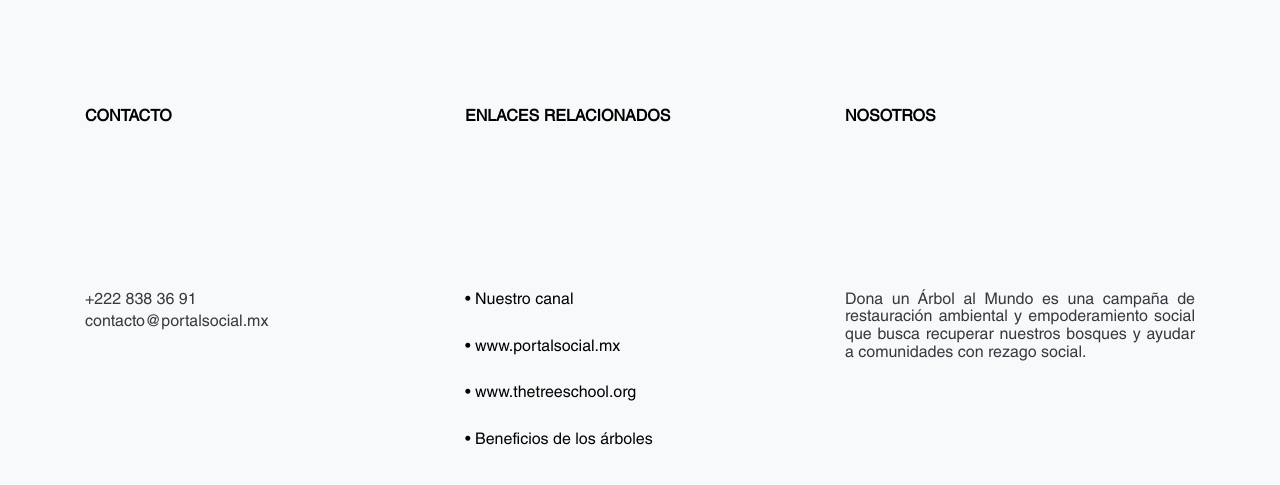
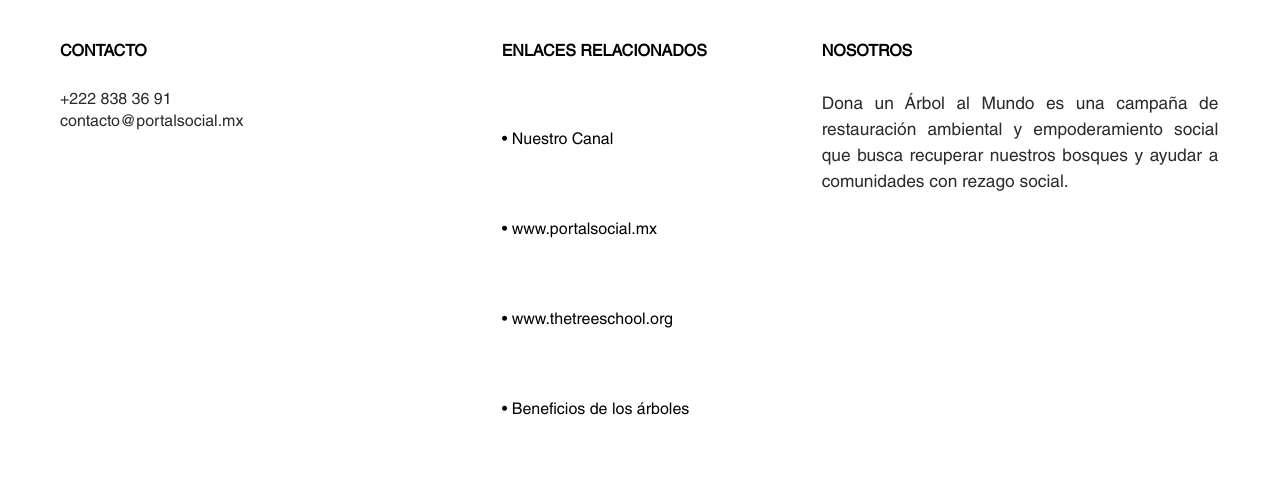
Before and after one commit to Alexalonsoq/Donaunarbol, a CodeIgniter app: page /Donaunarbol/index.php/home/sus in a window 1280 px wide. Shown: the part 6015-6500 px from the top of the page. Run offline with CodeIgniter, Linux system fonts and the light colour scheme; some libraries are stand-ins or nearby versions.

Commit message:
Fixed footer

```diff
--- a/application/views/footer.php
+++ b/application/views/footer.php
@@ -1,90 +1,81 @@
-<div class="footer">
+<!-- Footer -->
+<footer class="page-footer font-small blue pt-4 footer pb-4">
 
-<footer class="page-footer font-small " id="footer" >
-<div class="feature-wrapper p-3  bg-light text-dark">
-    <div style="clear:both; margin:100px" > </div>
+    <!-- Footer Links -->
+    <div class="container-fluid text-center text-md-left">
 
-    <div class="container">
+      <!-- Grid row -->
       <div class="row">
-            <div class="col-sm-12 col-md-3 text-center text-md-left  mb-3 mb-md-0">
-                <h4 class="text-uppercase" >CONTACTO</h4>
-                <br>
-                <br>
 
- <h6>+222 838 36 91
-   <h3></h3> </h6>
+        <!-- Grid column -->
+        <div class="col-md-4 mt-5 ml-5 mr-5 pl-5" id="contacto">
+          <!-- Content -->
+          <h4 class="text-uppercase">Contacto</h4>
+           <div class="contenido mt-5">
+              <h6>+222 838 36 91</h6>
               <h6>contacto@portalsocial.mx</h6>
-<p>&nbsp;</p>
-<br>
-<br>
-<br>
+           </div>
+        </div>
+        <!-- Grid column -->
 
-<p>Búscanos en nuestras redes sociales</p>
-<!-- <p>&nbsp;</p><p>&nbsp;</p><p>&nbsp;</p> -->
+        <!-- Grid column -->
+        <div class="col-md-3 mb-md-5 mb-3 mt-5"  id="enlaces">
 
+            <!-- Links -->
+            <h4 class="text-uppercase">Enlaces relacionados</h4>
 
-
-
-<p><a href="https://www.facebook.com/TheTreeSchool/" target="_blank">
-  <img class="alignleft wp-image-311" src="<?php echo base_url();?>/img/fb.png" alt="" width="60" height="60" /></a>
-   &nbsp;
-  <a href="https://www.youtube.com/channel/UC4XjsjerjcQg2vIH-4POyYA" target="_blank">
-    <img class="alignleft wp-image-313" src="<?php echo base_url();?>/img/yout.png" alt="" width="85" height="83" /></a>
-</p>
-            </div>
-           <div class="col-sm-12 col-md-1 text-center mb-3 mb-md-0">
-
-            </div>
-            <div class="col-sm-12 col-md-3 text-center text-md-left  mb-3 mb-md-0">
-                <h4 class="text-uppercase">ENLACES RELACIONADOS</h4>
-                <br>
-                <br>
-
-            <ul class="list-unstyled">
-            <li><h6>
-                <a href="https://www.youtube.com/channel/UC4XjsjerjcQg2vIH-4POyYA" target="_blank">•  Nuestro canal <p>&nbsp;</p></a></h6>
+            <ul class="list-unstyled mt-5">
+              <li >
+                <a href="https://www.youtube.com/channel/UC4XjsjerjcQg2vIH-4POyYA" target="_blank" >•  Nuestro Canal </a>
               </li>
-              <li><h6>
-
-                <a href="http://portalsocial.mx/" target="_blank"> •  www.portalsocial.mx <p>&nbsp;</p></a></h6>
-
+              <li class="mt-3">
+                <a href="http://portalsocial.mx/" target="_blank" > •  www.portalsocial.mx </a>
               </li>
-              <li><h6>
-                <a href="http://www.thetreeschool.org/" target="_blank">•  www.thetreeschool.org <p>&nbsp;</p></a></h6>
+              <li class="mt-3">
+                <a href="http://www.thetreeschool.org/" target="_blank">•  www.thetreeschool.org</a>
               </li>
-              <li>
-               <h6><a href="http://portalsocial.mx/beneficios/" target="_blank">•   Beneficios de los árboles</a></h6>
+              <li class="mt-3">
+                <a href="http://portalsocial.mx/beneficios/" target="_blank">•   Beneficios de los árboles</a>
               </li>
-
             </ul>
 
           </div>
-            <div class="col-sm-12 col-md-1 text-center mb-3 mb-md-0">
+          <!-- Grid column -->
+
+          <!-- Grid column -->
+          <div class="col-md-4 mb-md-5 mb-3 mt-5">
+
+            <!-- Links -->
+            <h4 class="text-uppercase">Nosotros</h4>
+
+           <p class="mt-5 text-justify">
+              Dona un Árbol al Mundo es una campaña de restauración ambiental y empoderamiento social que
+              busca recuperar nuestros bosques y ayudar a
+              comunidades con rezago social.
+           </p>
 
           </div>
-            <div class="col-sm-12 col-md-4 text-center text-md-left  mb-3 mb-md-0">
-                 <h4 class="text-uppercase">NOSOTROS</h4>
-                 <br>
-                 <br>
-          <div class="text-justify"> <h6>Dona un Árbol al Mundo es una campaña de restauración ambiental y empoderamiento social que busca recuperar nuestros bosques y ayudar a
-          comunidades con rezago social.
-</h6>
+          <!-- Grid column -->
 
       </div>
+      <!-- Grid row -->
+
     </div>
-    </div>
+    <!-- Footer Links -->
+
+    <div class="footer-copyright ml-5 py-3  pl-5">
+      <h4>Búscanos en nuestras redes sociales</h4>
+      <a href="https://www.facebook.com/TheTreeSchool/" target="_blank">
+      <img class="alignleft wp-image-311" src="<?php echo base_url();?>/img/fb.png" alt="" width="60" height="60" /></a>
+      <a href="https://www.youtube.com/channel/UC4XjsjerjcQg2vIH-4POyYA" target="_blank">
+      <img class="alignleft wp-image-313 ml-5 " src="<?php echo base_url();?>/img/yout.png" alt="" width="85" height="83" /></a>
     </div>
 
-<div class="container">
-    <div class="row">
-        <div class="col-sm-12 col-md-6 text-center text-md-left  mb-3 mb-md-0">
-            <a> Dona un Árbol al Mundo ® 2018 Todos los derechos reservados</a>
+    <!-- Copyright -->
+    <div class="footer-copyright ml-5 py-3 mt-5 pl-5 mr-5">
+      <a  class=" mb-5"> Dona un Árbol al Mundo ® 2018. Todos los derechos reservados</a>
     </div>
-    </div>
-</div>
-
-
+    <!-- Copyright -->
 
   </footer>
-
-</div>
+  <!-- Footer -->
--- a/application/views/inicio.php
+++ b/application/views/inicio.php
@@ -291,7 +291,7 @@ include('menu.php');
 <div class="container-fluid" id="topRank">
   <div class="row justify-content-center">
     <div class="col-md-12 align-items-center">
-        <h1 align="center " class="topRank">Top rank donadores</h1>
+        <h1 align="center " class="topRank">Top Rank Donadores</h1>
     </div>
   </div>
 </div>
--- a/application/views/sus.php
+++ b/application/views/sus.php
@@ -17,19 +17,6 @@ body{
   font-size:40pt;
 }
 
-
-
-@media only screen and (max-width: 768px) {
-    .columns {
-        width: 100%;
-    }
-
-    .video{
-      width:100%;
-      height:400px;
-    }
-
-}
 
 p{
   font-size:13pt;
@@ -262,7 +249,7 @@ p{
 
 
 
-  <?php
+<?php
 include('footer.php');
 
 ?>
--- a/custom.css
+++ b/custom.css
@@ -25,3 +25,8 @@ footer a{
     text-decoration: none  !important;
     color:black !important;
 }
+
+
+/* footer h3 h6{
+    margin-top:2% !important;
+} */
```
Lines whose indentation alone changed are shown as unchanged.
